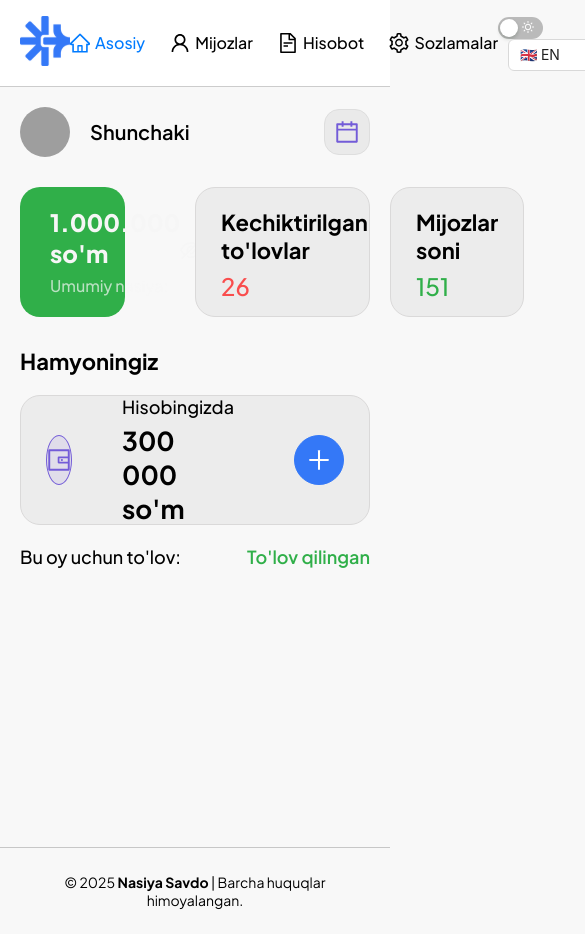
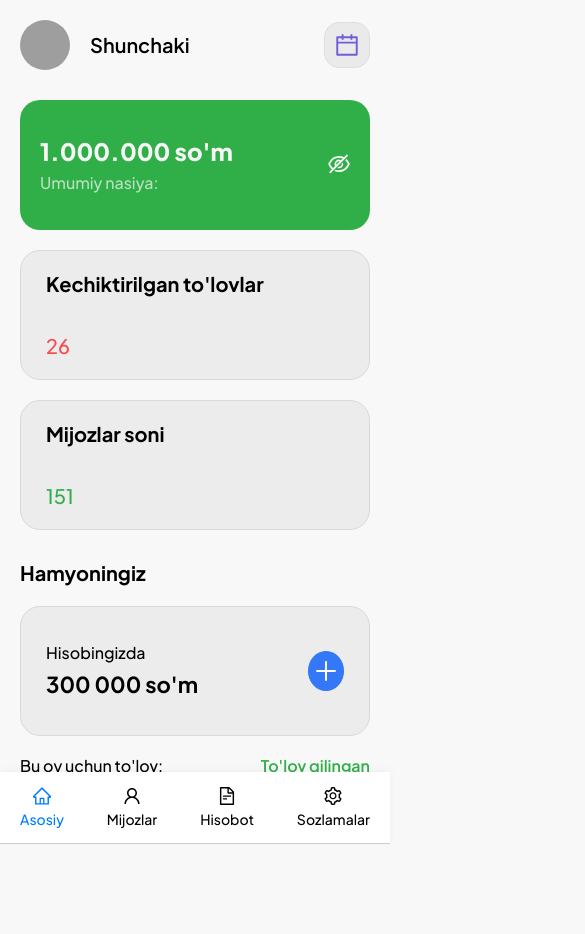
Before and after one commit to AmirbekkAmonov/nasiya-for-shops, a React (Vite) app: page / in a window 390 px wide. Shown: the top 934 px of the page, 585 px wide, since content can reach past the window. After the commit the page ends 890 px from the top, so only its background shows below. Built offline with nearby package versions, Linux system fonts and the light colour scheme; sample sign-in values are in the browser's storage; grey boxes are pictures that could not be loaded.

Commit message:
responsiv

```diff
--- a/src/components/layout/Header.tsx
+++ b/src/components/layout/Header.tsx
@@ -25,19 +25,19 @@ function Header() {
           </Link>
           <div className="Header__links">
             <NavLink to="/" className="Header__link">
-              <HomeOutlined style={{ fontSize: "20px", transition: "all 0.2s ease-in-out" }} />
+              <HomeOutlined style={{ fontSize: "18px", transition: "all 0.2s ease-in-out" }} className="Header__icon" />
               <p>Asosiy</p>
             </NavLink>
             <NavLink to="/customers" className="Header__link">
-              <UserOutlined style={{ fontSize: "20px", transition: "all 0.2s ease-in-out" }} />
+              <UserOutlined style={{ fontSize: "18px", transition: "all 0.2s ease-in-out" }} className="Header__icon" />
               <p>Mijozlar</p>
             </NavLink>
             <NavLink to="/reports" className="Header__link">
-              <FileTextOutlined style={{ fontSize: "20px", transition: "all 0.2s ease-in-out" }} />
+              <FileTextOutlined style={{ fontSize: "18px", transition: "all 0.2s ease-in-out" }} className="Header__icon" />
               <p>Hisobot</p>
             </NavLink>
             <NavLink to="/settings" className="Header__link">
-              <SettingOutlined style={{ fontSize: "20px", transition: "all 0.2s ease-in-out" }} />
+              <SettingOutlined style={{ fontSize: "18px", transition: "all 0.2s ease-in-out" }} className="Header__icon" />
               <p>Sozlamalar</p>
             </NavLink>
           </div>
--- a/src/pages/Home.tsx
+++ b/src/pages/Home.tsx
@@ -105,7 +105,7 @@ function Home() {
                     <div className="Home__wallet-info">
                         <div className="wallet">
                             <div className="wallet-icon">
-                                <WalletOutlined style={{ fontSize: "24px", color: "#735CD8" }} />
+                                <WalletOutlined style={{ fontSize: "24px", color: "#735CD8"}} className="wallet-icon2"  />
                             </div>
                             <div className="wallet-amount">
                                 <p>Hisobingizda</p>
--- a/src/styles/components/Footer.scss
+++ b/src/styles/components/Footer.scss
@@ -3,7 +3,9 @@
     text-align: center;
     font-size: 14px;
     border-top: 1px solid #00000033;
-
+   @media (max-width: 700px) {
+    display: none;
+   }
   }
 
   .footer__content {
--- a/src/styles/components/Header.scss
+++ b/src/styles/components/Header.scss
@@ -6,6 +6,15 @@
     position: sticky;
     top: 0;
     left: 0;
+    z-index: 999;
+
+    @media (max-width: 700px) {
+        box-shadow: 0 -2px 8px #0000000a;
+        position: fixed;
+        top: auto;
+        bottom: 0;
+        left: 0;
+    }
     .container {
         width: 100%;
         max-width: 1540px;
@@ -17,25 +26,52 @@
     &__logo {
         width: 50px;
         cursor: pointer;
+
+        @media (max-width: 700px) {
+            display: none;
+        }
     }
     &__links {
         display: flex;
         align-items: center;
         gap: 25px;
+
+        @media (max-width: 700px) {
+            width: 100%;
+            justify-content: space-between;
+            gap: 10px;
+        }
     }
     &__link {
         display: flex;
         align-items: center;
+        flex-direction: column;
         gap: 5px;
         text-decoration: none;
         color: #000;
         font-size: 16px;
         font-weight: 500;
         transition: all 0.2s ease-in-out;
+
         p {
             font-size: 16px;
             font-weight: 500;
             transition: all 0.2s ease-in-out;
+
+            @media (max-width: 600px) {
+                font-size: 14px;
+            }
+            @media (max-width: 300px) {
+                font-size: 12px;
+            }
+        }
+
+        .Header__icon {
+            display: none;
+
+            @media (max-width: 700px) {
+                display: block;
+            }
         }
 
         &:hover,
@@ -44,4 +80,13 @@
             color: #007bff;
         }
     }
+    &__content{
+        display: flex;
+        align-items: center;
+        gap: 10px;
+
+        @media (max-width: 700px) {
+            display: none;
+        }
+    }
 }
--- a/src/styles/pages/Home.scss
+++ b/src/styles/pages/Home.scss
@@ -2,6 +2,9 @@
     width: 100%;
     padding: 20px;
     min-height: calc(100vh - 84px);
+    @media (max-width: 700px) {
+        margin-bottom: 93px;
+    }
 
     .container {
         width: 100%;
@@ -64,7 +67,9 @@
         justify-content: space-between;
         gap: 20px;
         margin-top: 30px;
-        // padding: 10px;
+        @media (max-width: 700px) {
+            flex-direction: column;
+        }
 
         .prices {
             width: 30%;
@@ -75,6 +80,22 @@
             justify-content: space-between;
             background-color: #30AF49;
             border-radius: 20px;
+
+            @media (max-width: 970px) {
+                width: 40%;
+            }
+
+            @media (max-width: 760px) {
+                padding: 20px;
+            }
+            @media (max-width: 700px) {
+                width: 100%;
+                padding: 30px;
+            }
+
+            @media (max-width: 420px) {
+                padding: 20px;
+            }
 
             &-item {
                 display: flex;
@@ -90,6 +111,10 @@
                     letter-spacing: 0px;
                     vertical-align: middle;
                     color: #F6F6F6;
+
+                    @media (max-width: 330px) {
+                        font-size: 20px;
+                    }
                 }
 
                 p {
@@ -123,6 +148,19 @@
             justify-content: space-between;
             gap: 20px;
 
+
+            @media (max-width: 970px) {
+                width: 60%;
+            }
+
+            @media (max-width: 700px) {
+                width: 100%;
+            }
+
+            @media (max-width: 420px) {
+                flex-direction: column;
+            }
+
             &-item {
                 width: 100%;
                 height: 130px;
@@ -142,6 +180,10 @@
                     line-height: 130%;
                     letter-spacing: 0px;
                     vertical-align: middle;
+
+                    @media (max-width: 600px) {
+                        font-size: 20px;
+                    }
                 }
 
                 p {
@@ -150,6 +192,10 @@
                     line-height: 130%;
                     letter-spacing: 0px;
                     vertical-align: middle;
+
+                    @media (max-width: 600px) {
+                        font-size: 20px;
+                    }
                 }
 
                 &__amount {
@@ -178,6 +224,10 @@
             line-height: 130%;
             letter-spacing: 0px;
             vertical-align: middle;
+
+            @media (max-width: 600px) {
+                font-size: 20px;
+            }
         }
 
         &-info {
@@ -199,6 +249,10 @@
                 align-items: center;
                 gap: 50px;
 
+                @media (max-width: 700px) {
+                    width: 90%;
+                }
+
                 &-icon {
                     width: 50px;
                     height: 50px;
@@ -209,6 +263,11 @@
                     background-color: #735CD81A;
                     border: 1px solid #735CD8;
                     cursor: pointer;
+
+                   @media (max-width: 420px) {
+                    display: none;
+                   }
+
                 }
 
                 &-amount {
@@ -224,6 +283,10 @@
                         line-height: 130%;
                         letter-spacing: 0px;
                         vertical-align: middle;
+
+                        @media (max-width: 600px) {
+                            font-size: 22px;
+                        }
                     }
 
                     p {
@@ -232,6 +295,10 @@
                         line-height: 130%;
                         letter-spacing: 0px;
                         vertical-align: middle;
+
+                        @media (max-width: 600px) {
+                            font-size: 16px;
+                        }
                     }
                 }
             }
@@ -246,6 +313,11 @@
                 background-color: #3478F7;
                 border: 1px solid #3478F7;
                 cursor: pointer;
+
+                @media (max-width: 700px) {
+                    width: 40px;
+                    height: 40px;
+                }
             }
         }
 
@@ -262,6 +334,10 @@
                 line-height: 130%;
                 letter-spacing: 0px;
                 vertical-align: middle;
+
+                @media (max-width: 600px) {
+                    font-size: 16px;
+                }
             }
 
             h3 {
@@ -271,6 +347,10 @@
                 letter-spacing: 0px;
                 vertical-align: middle;
                 color: #30AF49;
+
+                @media (max-width: 600px) {
+                    font-size: 16px;
+                }
             }
         }
     }
@@ -281,6 +361,7 @@
     overflow-y: auto !important;
     display: flex;
     flex-direction: column;
+
 }
 
 .drawer-price {
--- a/src/styles/pages/LoginPage.scss
+++ b/src/styles/pages/LoginPage.scss
@@ -19,12 +19,24 @@
         width: 55%;
         height: 100vh;
 
+        @media (max-width: 930px) {
+            width: 50%;
+        }
+
+        @media (max-width: 700px) {
+            display: none;
+        }
+
         img {
             width: 400px;
             height: auto;
             object-fit: cover;
             user-select: none;
             pointer-events: none;
+
+            @media (max-width: 930px) {
+                width: 350px;
+            }
         }
     }
 
@@ -35,17 +47,37 @@
         align-items: start;
         width: 45%;
         height: 100%;
-        padding: 24px;
+        padding: 30px;
         background: #fff;
         text-align: center;
+
+        @media (max-width: 930px) {
+            width: 50%;
+        }
+
+        @media (max-width: 700px) {
+            width: 100%;
+        }
 
         .authForm {
             display: flex;
             flex-direction: column;
             justify-content: center;
             align-items: start;
-            width: 80%;
+            width: 90%;
             margin: 0 auto;
+
+            @media (max-width: 840px) {
+               width: 100%;
+            }
+
+            @media (max-width: 700px) {
+                width: 70%;
+            }
+
+            @media (max-width: 500px) {
+                width: 100%;
+            }
         }
 
         h2 {
@@ -206,11 +238,18 @@
     }
 
     .authSwitch {
-        // width: 400px;
         position: absolute;
         bottom: 0;
         text-align: start;
         font-size: 14px !important;
+
+        @media (max-width: 700px) {
+            width: 70%;
+        }
+
+        @media (max-width: 500px) {
+            width: 90%;
+        }
 
         .adminLink {
             color: #007bff;
```
